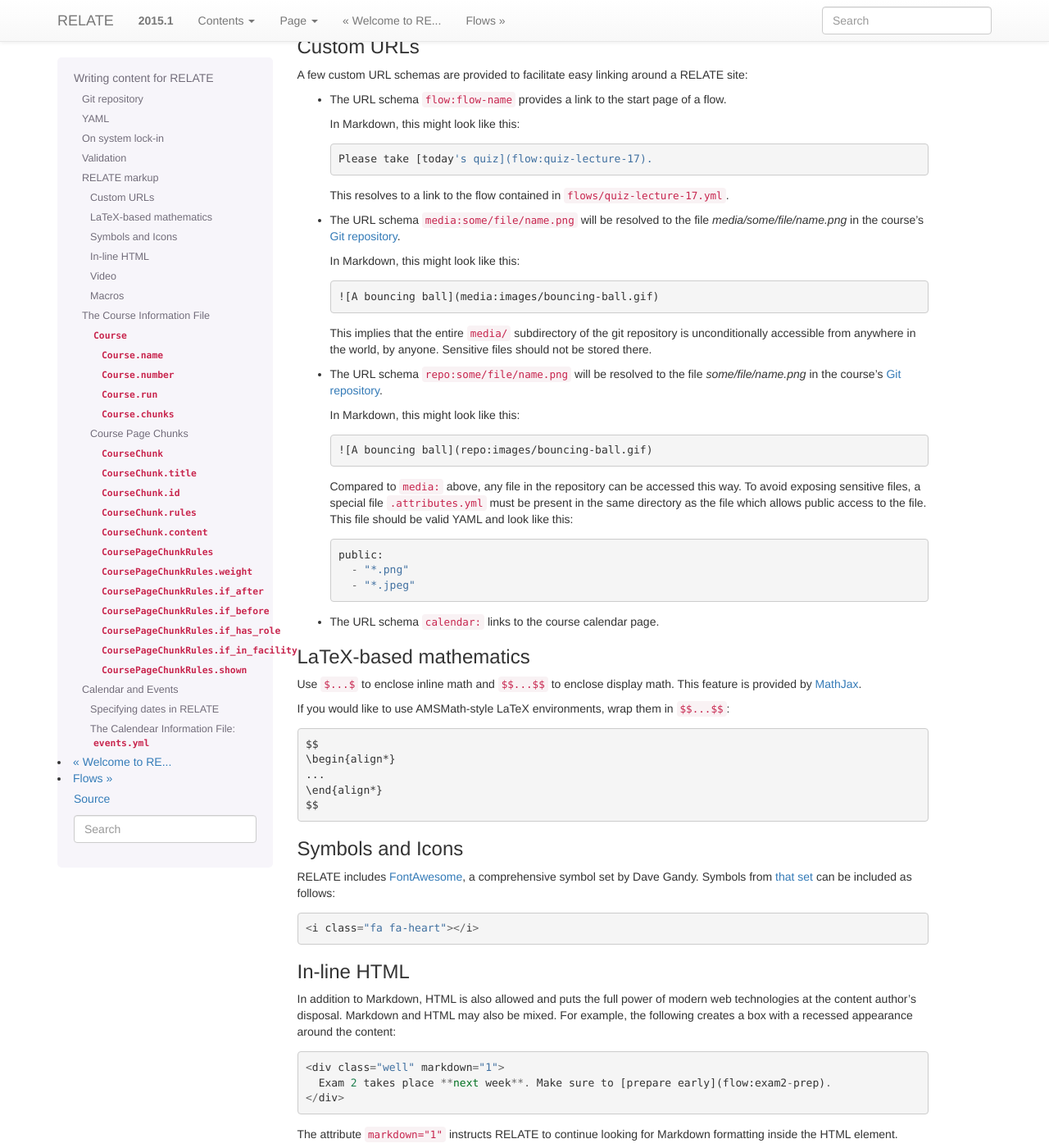
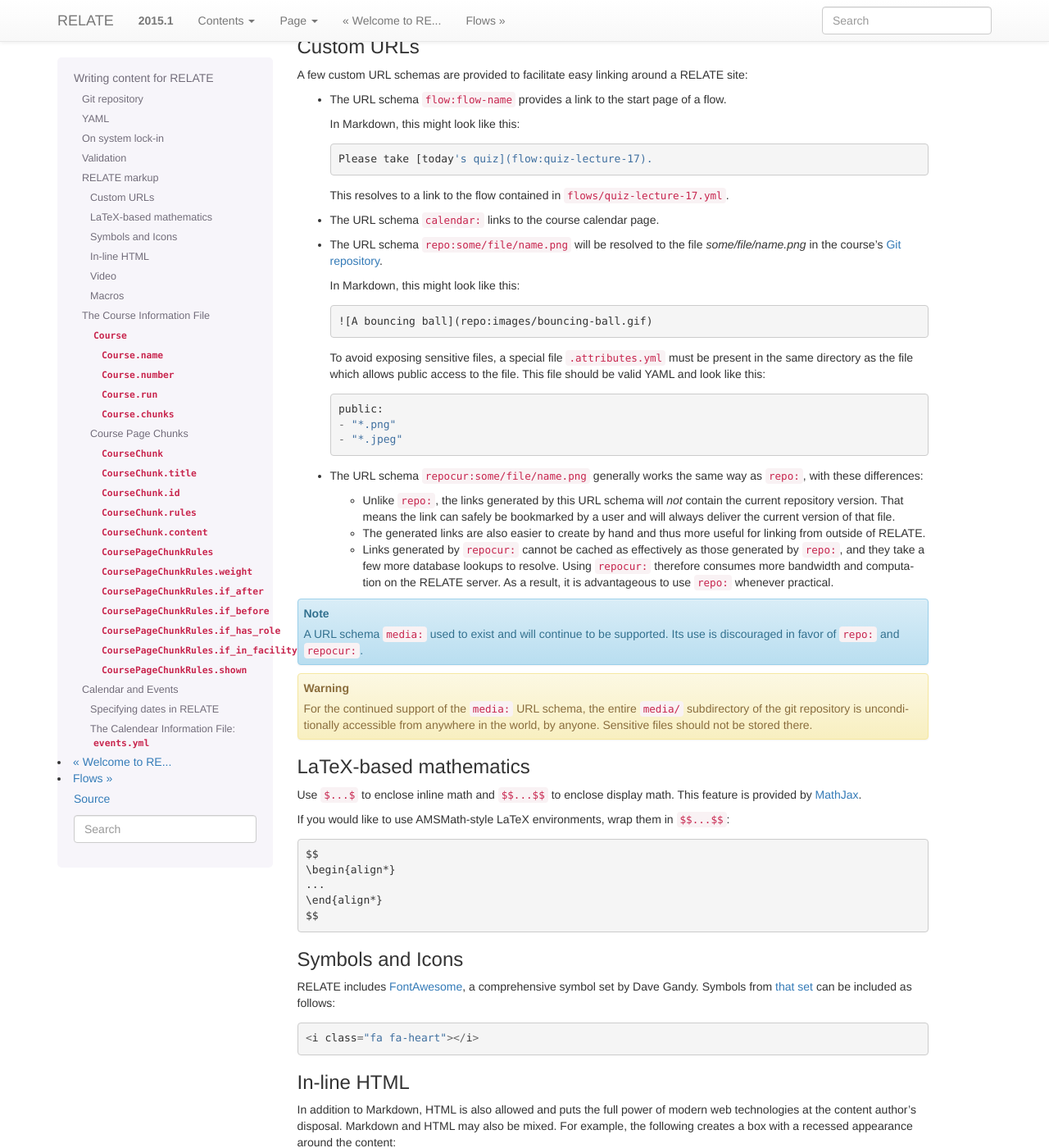
Before and after one commit to inducer/relate, a Sphinx documentation site: the page built from doc/content.rst, in a window 1280 px wide and 1400 px high, scrolled down 2299 px. Shown: the whole window at 82% size. Built offline with Sphinx 7.4.7, drawn with Linux system fonts in a browser that asks for light colours.

Commit message:
Deprecate media:, introduce repocur:

```diff
--- a/doc/content.rst
+++ b/doc/content.rst
@@ -167,17 +167,7 @@ a RELATE site:
   This resolves to a link to the flow contained in
   :file:`flows/quiz-lecture-17.yml`.
 
-* The URL schema ``media:some/file/name.png``
-  will be resolved to the file `media/some/file/name.png` in the
-  course's :ref:`git-repo`.
-
-  In Markdown, this might look like this::
-
-      ![A bouncing ball](media:images/bouncing-ball.gif)
-
-  This implies that the entire ``media/`` subdirectory of the git
-  repository is unconditionally accessible from anywhere in the world, by
-  anyone. Sensitive files should not be stored there.
+* The URL schema ``calendar:`` links to the course calendar page.
 
 * The URL schema ``repo:some/file/name.png``
   will be resolved to the file `some/file/name.png` in the
@@ -187,17 +177,43 @@ a RELATE site:
 
       ![A bouncing ball](repo:images/bouncing-ball.gif)
 
-  Compared to ``media:`` above, any file in the repository
-  can be accessed this way. To avoid exposing sensitive files,
-  a special file :file:`.attributes.yml` must be present
-  in the same directory as the file which allows public access
-  to the file. This file should be valid YAML and look like this::
+  To avoid exposing sensitive files, a special file :file:`.attributes.yml`
+  must be present in the same directory as the file which allows public
+  access to the file. This file should be valid YAML and look like this::
 
       public:
-        - "*.png"
-        - "*.jpeg"
+      - "*.png"
+      - "*.jpeg"
 
-* The URL schema ``calendar:`` links to the course calendar page.
+* The URL schema ``repocur:some/file/name.png``
+  generally works the same way as ``repo:``, with these differences:
+
+  * Unlike ``repo:``, the links generated by this URL schema will *not*
+    contain the current repository version. That means the link can safely
+    be bookmarked by a user and will always deliver the current version
+    of that file.
+
+  * The generated links are also easier to create by hand and thus more
+    useful for linking from outside of RELATE.
+
+  * Links generated by ``repocur:`` cannot be cached as effectively as
+    those generated by ``repo:``, and they take a few more database
+    lookups to resolve. Using ``repocur:`` therefore consumes more
+    bandwidth and computation on the RELATE server. As a result, it
+    is advantageous to use ``repo:`` whenever practical.
+
+.. note::
+
+    A URL schema ``media:`` used to exist and will continue to be
+    supported. Its use is discouraged in favor of ``repo:`` and
+    ``repocur:``.
+
+.. warning::
+
+    For the continued support of the ``media:`` URL schema, the entire
+    ``media/`` subdirectory of the git repository is unconditionally
+    accessible from anywhere in the world, by anyone. Sensitive files
+    should not be stored there.
 
 LaTeX-based mathematics
 ^^^^^^^^^^^^^^^^^^^^^^^
```
Also changed, not shown: 3 other files.
